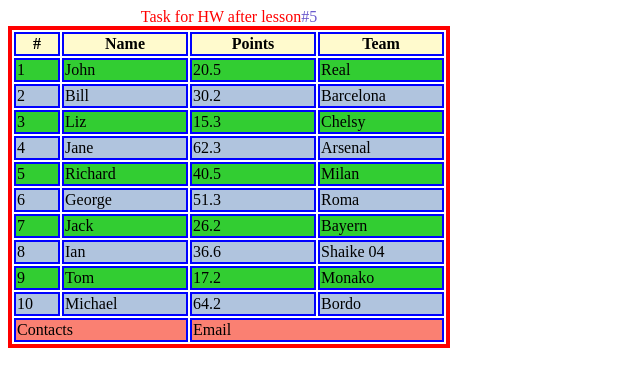
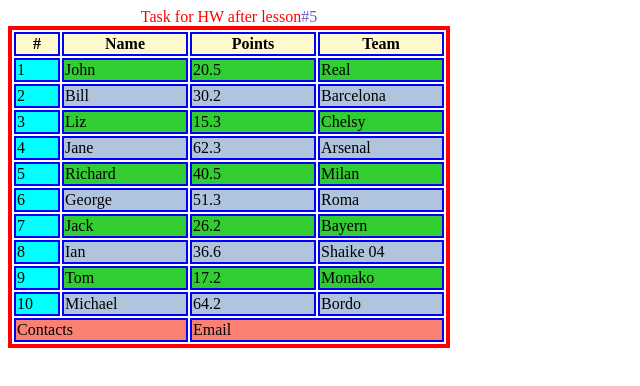
Before and after one commit to SSKKEELLEETT/car-shop-form-table, a plain HTML site: page index.html in a window 1280 px wide. Shown: the whole page, without its empty margins (0-640 px from the left). Drawn offline with Linux system fonts and the light colour scheme.

Commit message:
Finish-css

```diff
--- a/table.css
+++ b/table.css
@@ -23,7 +23,7 @@
 tbody>tr:nth-child(even) {
     background: #B0C4DE;
 }
-tbody>td:first-child {
+tbody td:first-child {
     background: #00FFFF;
 }
 tfoot>tr{
```
